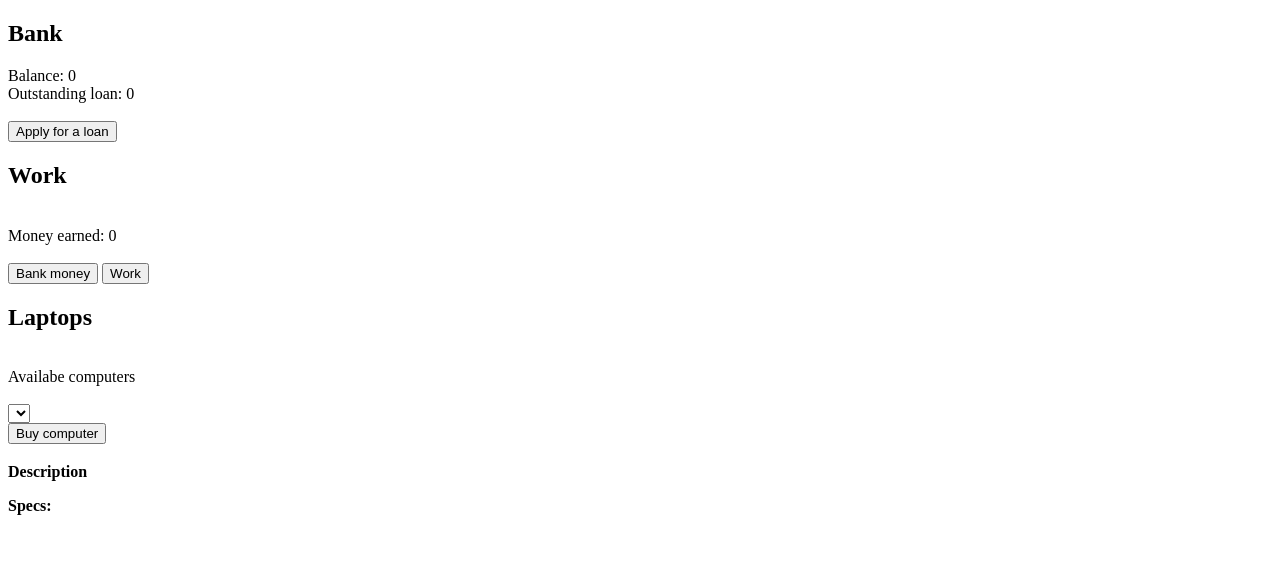
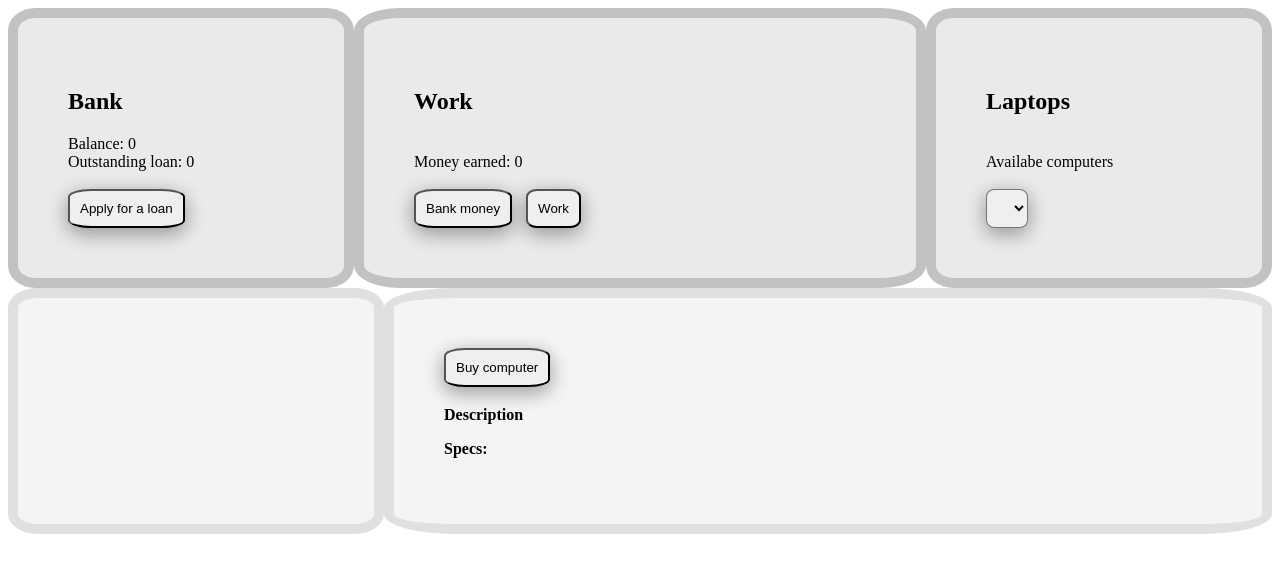
Before and after one commit to mikaellove/assignment-four-bank-computer-store, a plain HTML site: page index.html in a window 1280 px wide. Drawn offline with Linux system fonts and the light colour scheme; the site is published under a folder, as on GitHub Pages, so addresses that start at the root find nothing; no server answers.

Commit message:
Update index.html
chore: altered href on link tag

```diff
--- a/index.html
+++ b/index.html
@@ -5,7 +5,7 @@
     <meta http-equiv="X-UA-Compatible" content="IE=edge">
     <meta name="viewport" content="width=device-width, initial-scale=1.0">
     <title>Document</title>
-    <link rel="stylesheet" href="/style.css">
+    <link rel="stylesheet" href="assignment-four-bank-computer-store/style.css">
 </head>
 <body>
     <div class="container-1">
```
